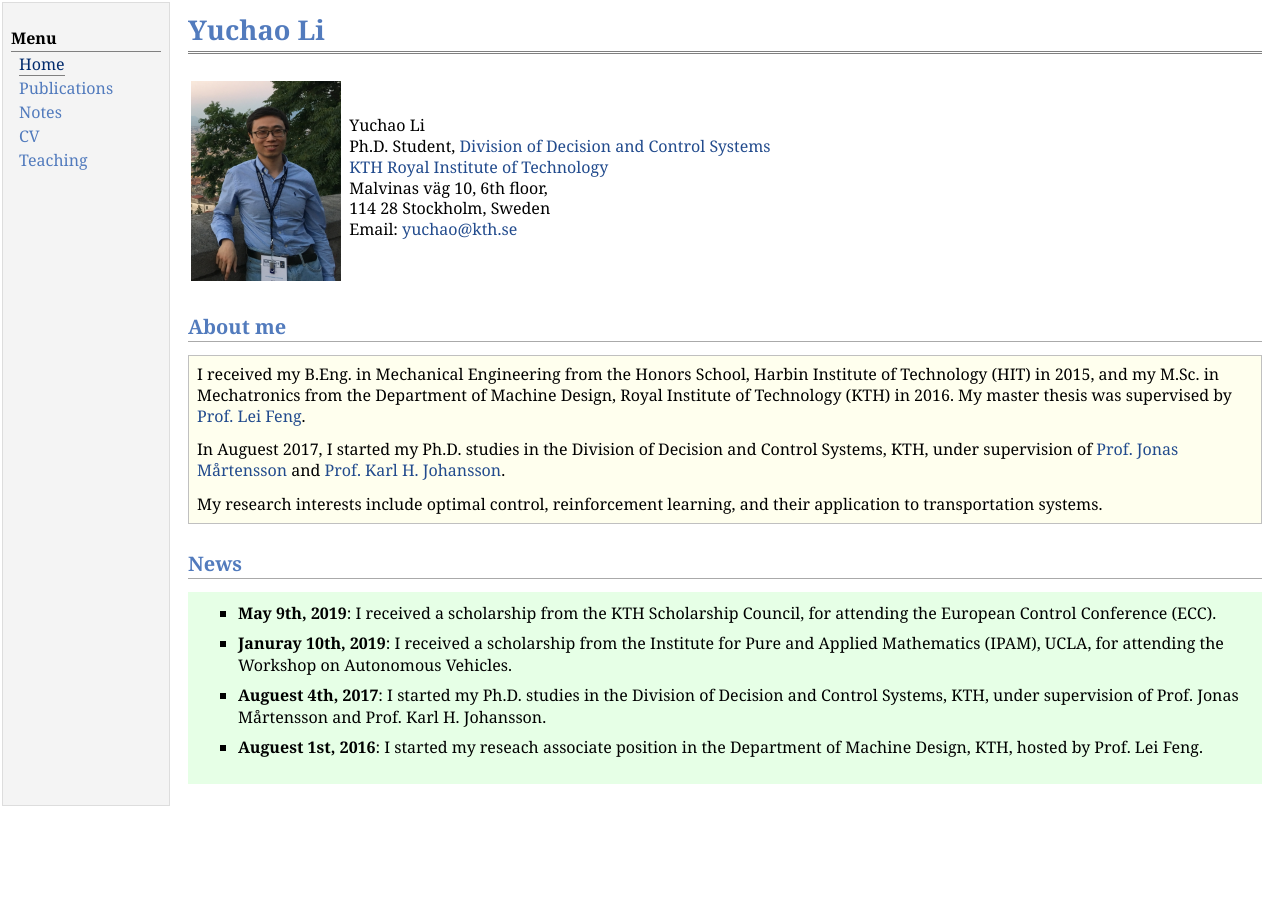
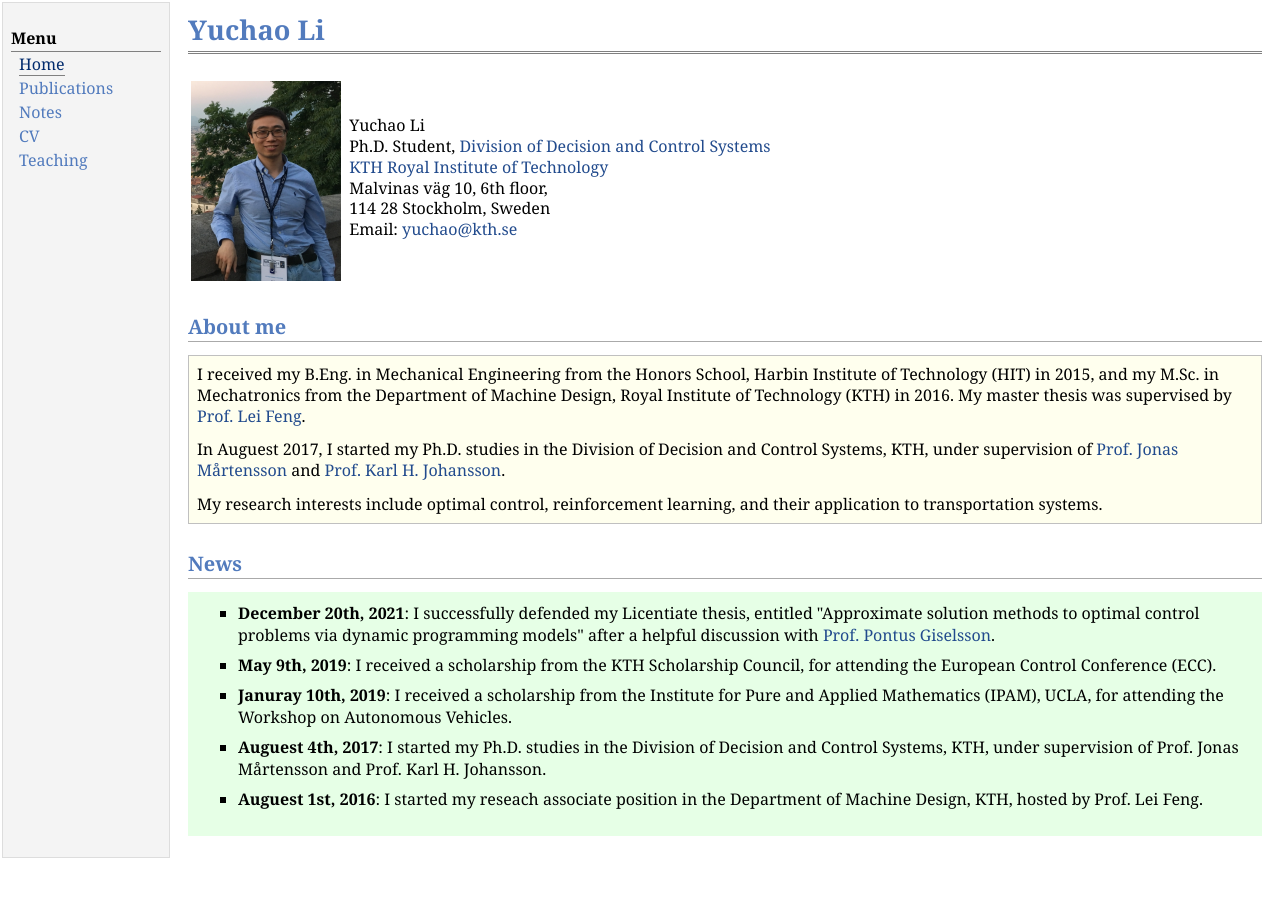
Before and after one commit to yuchaotaigu/yuchaotaigu.github.io, a Jekyll site: the page index.html, which Jekyll copies as it is, in a window 1280 px wide. Shown: the top 897 px of the page. Built offline with Jekyll 4.4.1, drawn with Linux system fonts in a browser that asks for light colours; comment, search, counter and statistics services are not loaded.

Commit message:
lic news update

```diff
--- a/index.html
+++ b/index.html
@@ -52,6 +52,8 @@ Email: <a href="mailto:yuchao@kth.se">yuchao@kth.se</a><br /></p>
 <div class="infoblock">
 <div id="demobox">
 <ul>
+  <li><b>December 20th, 2021</b>: I successfully defended my Licentiate thesis, entitled "Approximate solution methods to optimal control problems via dynamic programming models" after a helpful discussion with <a href="https://www.control.lth.se/personnel-old/pontus-giselsson/">Prof. Pontus Giselsson</a>.
+  </li>
   <li><b>May 9th, 2019</b>: I received a scholarship from the KTH Scholarship Council, for attending the European Control Conference (ECC).
   </li>
   <li><b>Januray 10th, 2019</b>: I received a scholarship from the Institute for Pure and Applied Mathematics (IPAM), UCLA, for attending the Workshop on Autonomous Vehicles.
```
